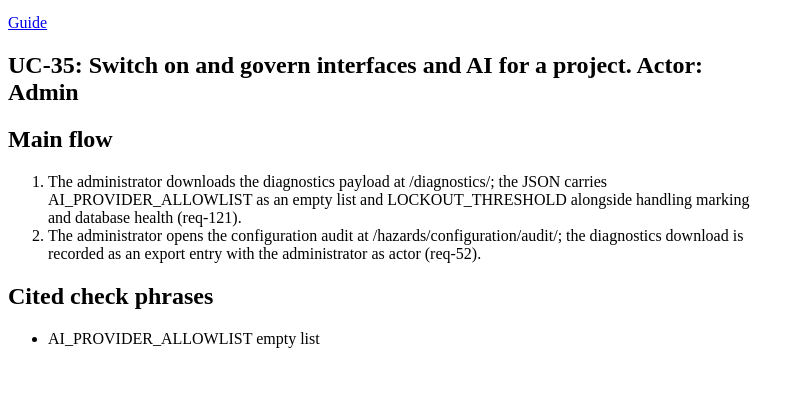
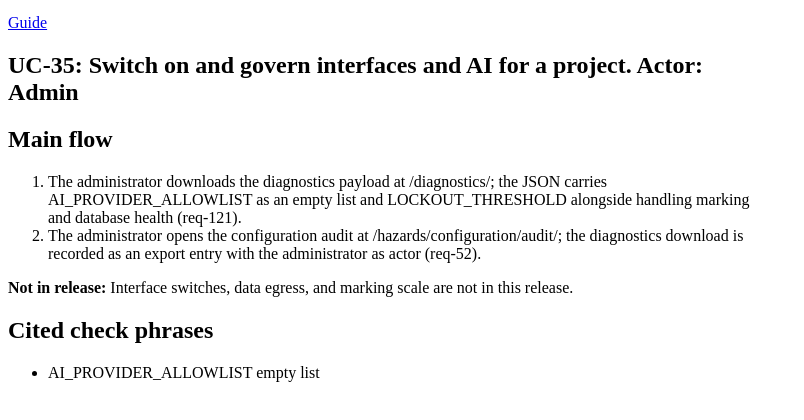
Before and after one commit to jgsystemsconsulting/sentinel-log-site, a website: page guide/uc-35.html in a window 1280 px wide. Shown: the part 108-528 px from the top of the page, without its empty margins (0-804 px from the left). Drawn offline with Linux system fonts and the light colour scheme.

Commit message:
fix(7-06): add UC-35 not-in-release sentence for excluded interfaces

```diff
--- a/guide/uc-35.html
+++ b/guide/uc-35.html
@@ -33,6 +33,7 @@
         <li>The administrator downloads the diagnostics payload at /diagnostics/; the JSON carries AI_PROVIDER_ALLOWLIST as an empty list and LOCKOUT_THRESHOLD alongside handling marking and database health (req-121).</li>
         <li>The administrator opens the configuration audit at /hazards/configuration/audit/; the diagnostics download is recorded as an export entry with the administrator as actor (req-52).</li>
       </ol>
+      <p><strong>Not in release:</strong> Interface switches, data egress, and marking scale are not in this release.</p>
       <h2>Cited check phrases</h2>
       <ul>
         <li>AI_PROVIDER_ALLOWLIST empty list</li>
```
